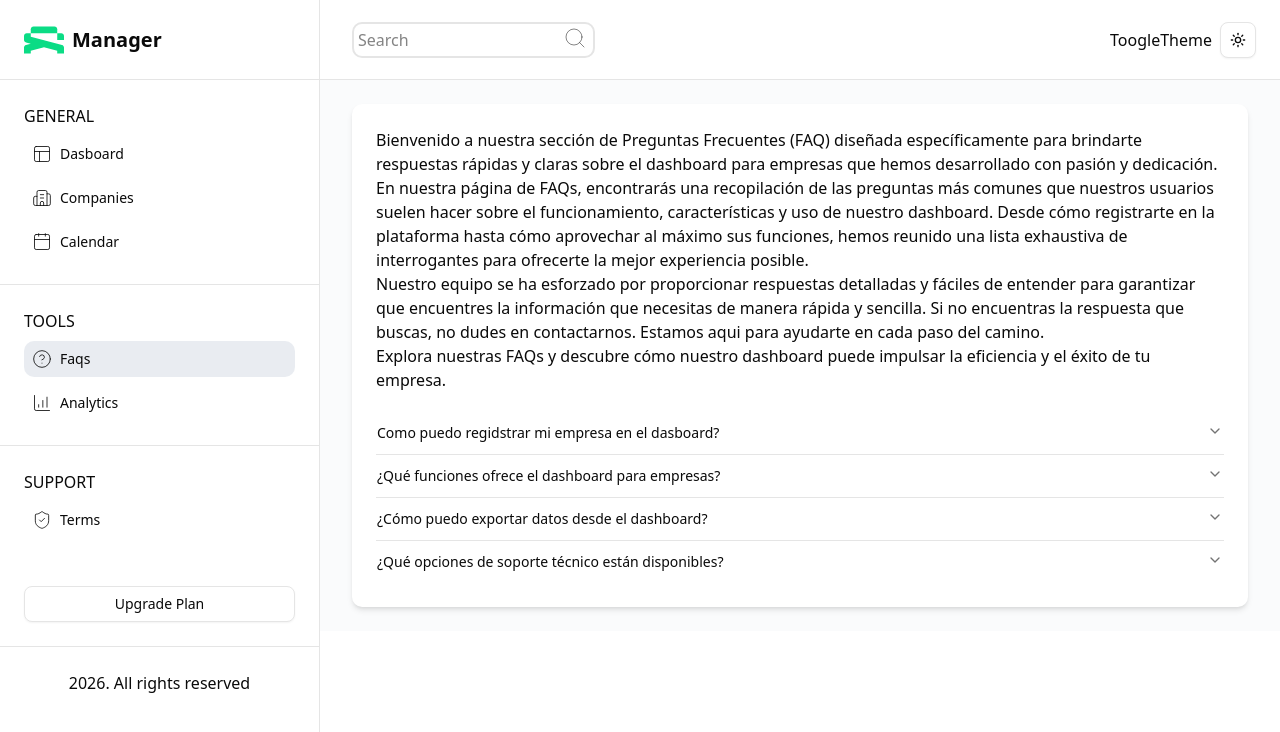
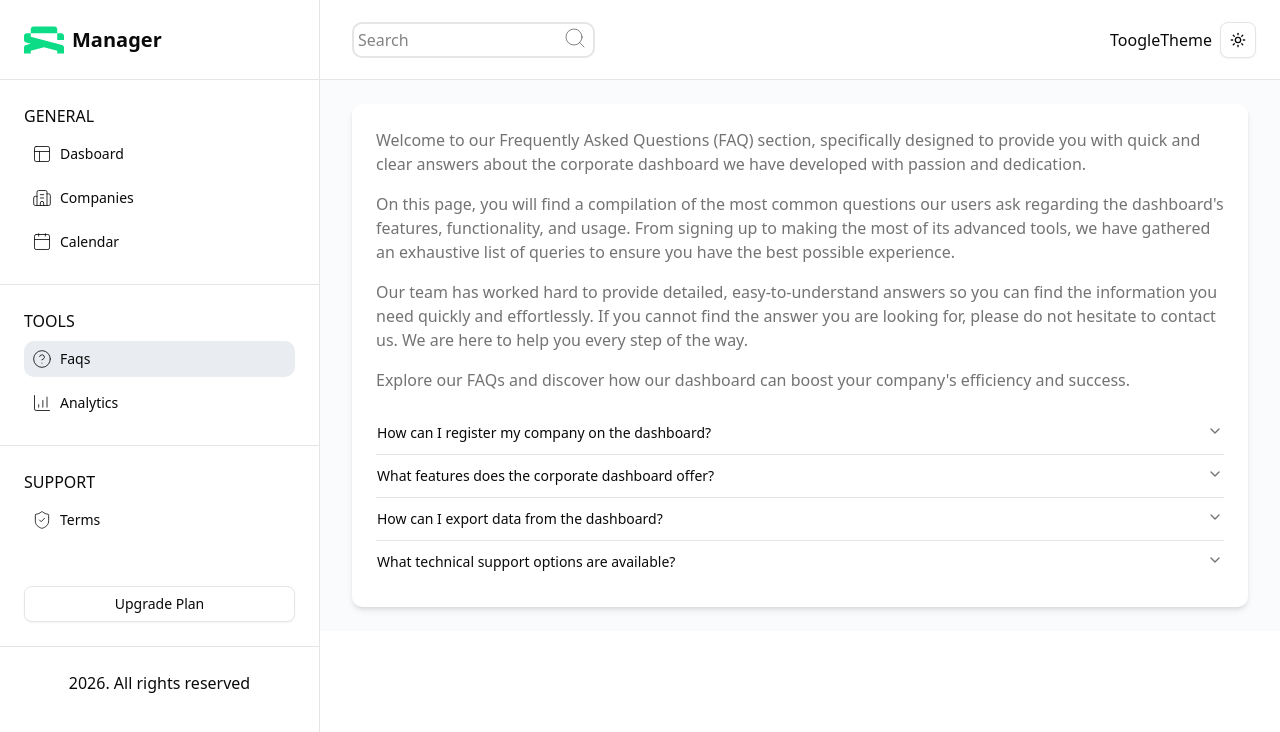
Before and after one commit to febrel/dasboard-companies, a Next.js app: page /faqs in a window 1280 px wide. Shown: the top 732 px of the page. Built offline with nearby package versions, Linux system fonts and the light colour scheme.

Commit message:
chore: taslate faqs

```diff
--- a/app/(routes)/faqs/AccordionFaqs/AccordionFaqs.data.ts
+++ b/app/(routes)/faqs/AccordionFaqs/AccordionFaqs.data.ts
@@ -1,26 +1,26 @@
 export const dataFaqs = [
   {
     id: 1,
-    question: "Como puedo regidstrar mi empresa en el dasboard?",
+    question: "How can I register my company on the dashboard?",
     answer:
-      "Para registar tu empresa en nuestro dasboard, primero debes crear una cuenta",
+      "To register your company, you first need to create an account using your business email. Once logged in, navigate to the 'Companies' section in your dashboard and click on 'Add Company'. Fill in your business details, and you will be ready to start managing your corporate profile.",
   },
   {
     id: 2,
-
-    question: "¿Qué funciones ofrece el dashboard para empresas?",
+    question: "What features does the corporate dashboard offer?",
     answer:
-      "Nuestro dashboard para empresas ofrece una variedad de funciones útil.",
+      "Our platform provides a comprehensive suite of tools designed for business management. Key features include centralized company profile tracking, an advanced Calendar tool to schedule and assign corporate tasks, user role regulation, and detailed analytical insights to monitor organizational workflows.",
   },
   {
     id: 3,
-    question: "¿Cómo puedo exportar datos desde el dashboard?",
-    answer: "Exportar datos desde nuestro dashboard es muy sencillo.",
+    question: "How can I export data from the dashboard?",
+    answer:
+      "Exporting data is simple and can be done directly from your analytics or company workspace. Simply click the 'Export' button located at the top right of the data tables. You can download your logs, calendar events, and corporate information in standard formats such as Excel or CSV.",
   },
   {
     id: 4,
-    question: "¿Qué opciones de soporte técnico están disponibles?",
+    question: "What technical support options are available?",
     answer:
-      "Ofrecemos varias opciones de soporte técnico para nuestros usuarios",
+      "We offer multiple support channels to ensure operational continuity. Standard users can access our comprehensive documentation and submit help tickets through the dashboard. Premium and upgraded plans also include priority email assistance and 24/7 live chat support for critical business disruptions.",
   },
 ];
--- a/app/(routes)/faqs/page.tsx
+++ b/app/(routes)/faqs/page.tsx
@@ -3,31 +3,29 @@ import AccordionFaqs from "./AccordionFaqs/AccordionFaqs";
 export default function PageFaqs() {
   return (
     <div className="max-w-4xl mx-auto bg-background shadow-md rounded-lg p-6">
-      <div className="mb-5">
+      <div className="mb-5 space-y-4 text-muted-foreground">
         <p>
-          Bienvenido a nuestra sección de Preguntas Frecuentes (FAQ) diseñada
-          específicamente para brindarte respuestas rápidas y claras sobre el
-          dashboard para empresas que hemos desarrollado con pasión y
-          dedicación.{" "}
+          Welcome to our Frequently Asked Questions (FAQ) section, specifically
+          designed to provide you with quick and clear answers about the
+          corporate dashboard we have developed with passion and dedication.
         </p>
         <p>
-          En nuestra página de FAQs, encontrarás una recopilación de las
-          preguntas más comunes que nuestros usuarios suelen hacer sobre el
-          funcionamiento, características y uso de nuestro dashboard. Desde cómo
-          registrarte en la plataforma hasta cómo aprovechar al máximo sus
-          funciones, hemos reunido una lista exhaustiva de interrogantes para
-          ofrecerte la mejor experiencia posible.{" "}
+          On this page, you will find a compilation of the most common questions
+          our users ask regarding the dashboard's features, functionality, and
+          usage. From signing up to making the most of its advanced tools, we
+          have gathered an exhaustive list of queries to ensure you have the
+          best possible experience.
         </p>
         <p>
-          Nuestro equipo se ha esforzado por proporcionar respuestas detalladas
-          y fáciles de entender para garantizar que encuentres la información
-          que necesitas de manera rápida y sencilla. Si no encuentras la
-          respuesta que buscas, no dudes en contactarnos. Estamos aqui para
-          ayudarte en cada paso del camino.{" "}
+          Our team has worked hard to provide detailed, easy-to-understand
+          answers so you can find the information you need quickly and
+          effortlessly. If you cannot find the answer you are looking for,
+          please do not hesitate to contact us. We are here to help you every
+          step of the way.
         </p>
         <p>
-          Explora nuestras FAQs y descubre cómo nuestro dashboard puede impulsar
-          la eficiencia y el éxito de tu empresa.{" "}
+          Explore our FAQs and discover how our dashboard can boost your
+          company's efficiency and success.
         </p>
       </div>
 
```
